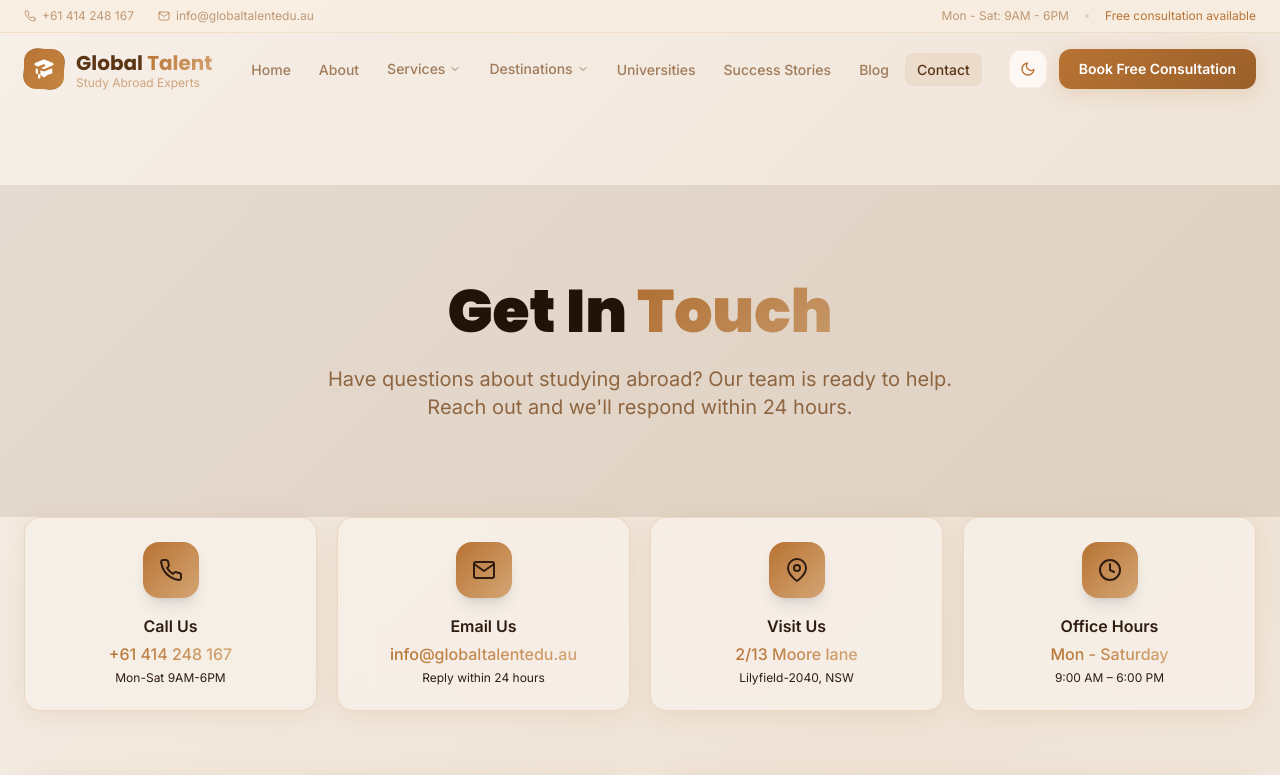
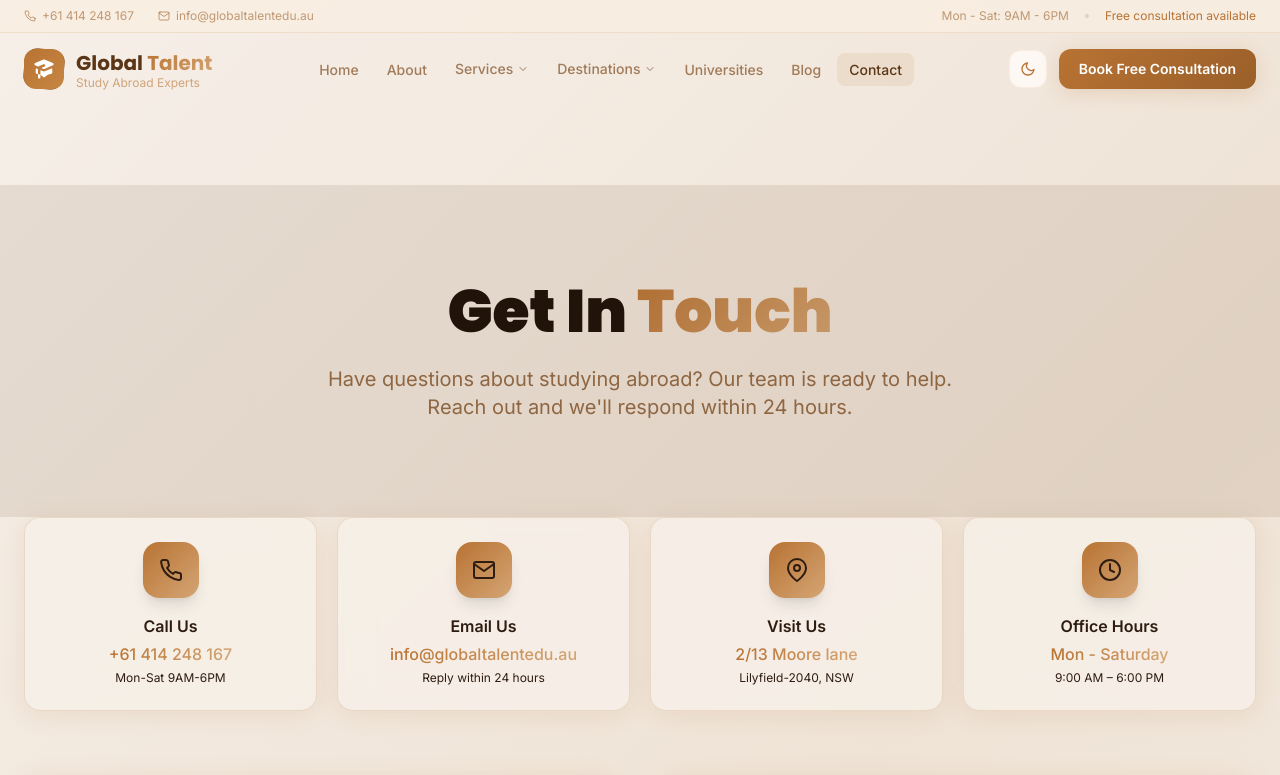
Before and after one commit to ZRJOY10/consultation_site, a React (Vite) app: page /contact in a window 1280 px wide. Shown: the top 775 px of the page. Built offline with nearby package versions, Linux system fonts and the light colour scheme.

Commit message:
Final Changes uploaded

```diff
--- a/src/components/Navbar.jsx
+++ b/src/components/Navbar.jsx
@@ -31,7 +31,7 @@ const navLinks = [
     ]
   },
   { label: 'Universities', path: '/universities' },
-  { label: 'Success Stories', path: '/student-success' },
+  // { label: 'Success Stories', path: '/student-success' },
   { label: 'Blog', path: '/blog' },
   { label: 'Contact', path: '/contact' },
 ]
```
